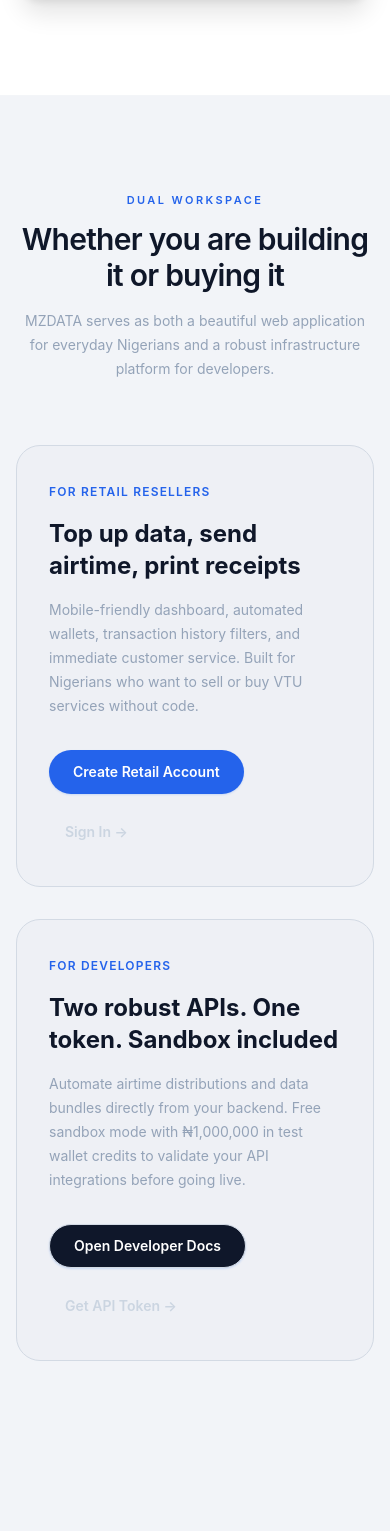
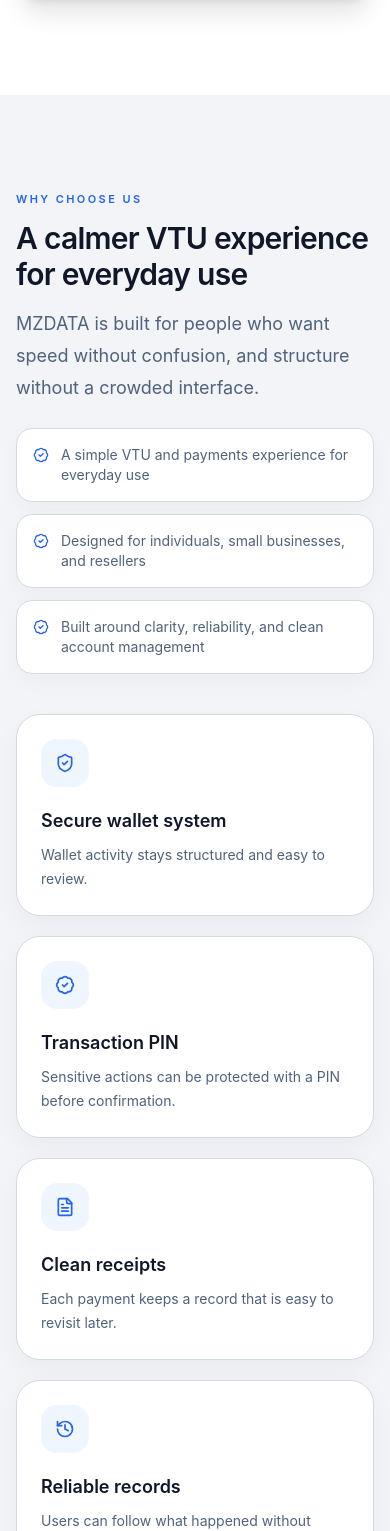
Before and after one commit to mustaphamelemustapha/MZDATA, a Next.js app in the folder vtu-web-next/: page / in a window 390 px wide. Shown: the part 4857-6388 px from the top of the page. Built offline with nearby package versions, Linux system fonts and the light colour scheme.

Commit message:
refactor: remove developer documentation links and workspace section from landing page

```diff
--- a/vtu-web-next/src/components/landing-page.jsx
+++ b/vtu-web-next/src/components/landing-page.jsx
@@ -254,9 +254,7 @@
           </nav>
 
           <div className="hidden items-center gap-4 sm:flex">
-            <Link href="/developer/docs" className="text-sm font-medium text-muted-foreground hover:text-foreground transition-colors mr-2">
-              For Developers
-            </Link>
+
             <Button asChild variant="secondary" className="h-11 rounded-full border-border bg-card px-5 text-muted-foreground hover:bg-secondary">
               <Link href="/login">Sign In</Link>
             </Button>
@@ -659,7 +657,7 @@
                 <div><a href="#trust" className="hover:text-white">Why choose us</a></div>
                 <div><a href="#about" className="hover:text-white">About</a></div>
                 <div><a href="#faq" className="hover:text-white">FAQ</a></div>
-                <div><Link href="/developer/docs" className="hover:text-white">Developer Docs</Link></div>
+
               </div>
             </div>
             <div>
@@ -814,64 +812,6 @@
   );
 }
 
-function WorkspaceSection() {
-  return (
-    <section className="bg-background px-4 py-24 sm:px-6 lg:px-8 border-t border-white/5">
-      <div className="mx-auto max-w-7xl">
-        <div className="text-center max-w-3xl mx-auto mb-16">
-          <div className="axis-label text-primary font-semibold">Dual Workspace</div>
-          <h2 className="mt-3 text-3xl font-semibold tracking-tight text-foreground sm:text-4xl">
-            Whether you are building it or buying it
-          </h2>
-          <p className="mt-4 text-slate-400 text-sm leading-6">
-            MZDATA serves as both a beautiful web application for everyday Nigerians and a robust infrastructure platform for developers.
-          </p>
-        </div>
-
-        <div className="grid gap-8 lg:grid-cols-2">
-          {/* Everyday Resellers */}
-          <div className="bg-secondary/40 border border-border rounded-3xl p-8 flex flex-col justify-between hover:border-blue-500/20 transition-all duration-300">
-            <div>
-              <span className="text-xs font-semibold tracking-widest text-primary uppercase">For retail resellers</span>
-              <h3 className="mt-4 text-2xl font-bold text-foreground">Top up data, send airtime, print receipts</h3>
-              <p className="mt-4 text-slate-400 text-sm leading-6">
-                Mobile-friendly dashboard, automated wallets, transaction history filters, and immediate customer service. Built for Nigerians who want to sell or buy VTU services without code.
-              </p>
-            </div>
-            <div className="mt-8 flex flex-wrap gap-4 items-center">
-              <Button asChild className="rounded-full bg-primary text-primary-foreground hover:bg-primary/90 px-6 h-11">
-                <Link href="/register">Create Retail Account</Link>
-              </Button>
-              <Button asChild variant="ghost" className="text-slate-300 hover:text-white px-4 h-11">
-                <Link href="/login">Sign In →</Link>
-              </Button>
-            </div>
-          </div>
-
-          {/* Developers */}
-          <div className="bg-secondary/40 border border-border rounded-3xl p-8 flex flex-col justify-between hover:border-blue-500/20 transition-all duration-300">
-            <div>
-              <span className="text-xs font-semibold tracking-widest text-primary uppercase">For Developers</span>
-              <h3 className="mt-4 text-2xl font-bold text-foreground">Two robust APIs. One token. Sandbox included</h3>
-              <p className="mt-4 text-slate-400 text-sm leading-6">
-                Automate airtime distributions and data bundles directly from your backend. Free sandbox mode with ₦1,000,000 in test wallet credits to validate your API integrations before going live.
-              </p>
-            </div>
-            <div className="mt-8 flex flex-wrap gap-4 items-center">
-              <Button asChild className="rounded-full bg-slate-900 border border-border text-white hover:bg-slate-800 px-6 h-11">
-                <Link href="/developer/docs">Open Developer Docs</Link>
-              </Button>
-              <Button asChild variant="ghost" className="text-slate-300 hover:text-white px-4 h-11">
-                <Link href="/register">Get API Token →</Link>
-              </Button>
-            </div>
-          </div>
-        </div>
-      </div>
-    </section>
-  );
-}
-
 export function LandingPage() {
   return (
     <div className="min-h-screen bg-background text-foreground">
@@ -879,7 +819,6 @@
       <Hero />
       <ServicesSection />
       <PricingPreviewSection />
-      <WorkspaceSection />
       <TrustSection />
       <AboutSection />
       <FaqSection />
```
